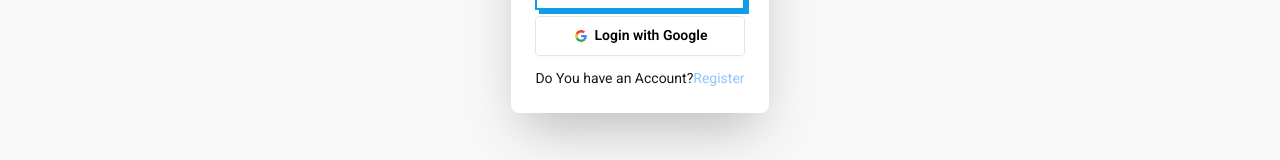
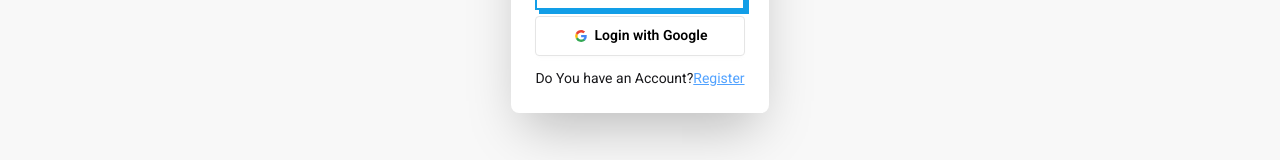
Before and after one commit to ihsanuddin637/uddog-client, a React (Vite) app: page /auth/signIn in a window 1280 px wide. Shown: the part 540-700 px from the top of the page. Built offline with nearby package versions, Linux system fonts and the light colour scheme; no server answers.

Commit message:
some changes in signup page

```diff
--- a/src/Pages/SignIn/SignIn.jsx
+++ b/src/Pages/SignIn/SignIn.jsx
@@ -128,7 +128,7 @@ const SignIn = () => {
             </form>
             <button>
               Do You have an Account?
-              <Link to="/auth/signUp" className="text-blue-300">Register</Link>
+              <Link to="/auth/signUp" className="text-blue-400 underline">Register</Link>
             </button>
           </div>
         </div>
```
